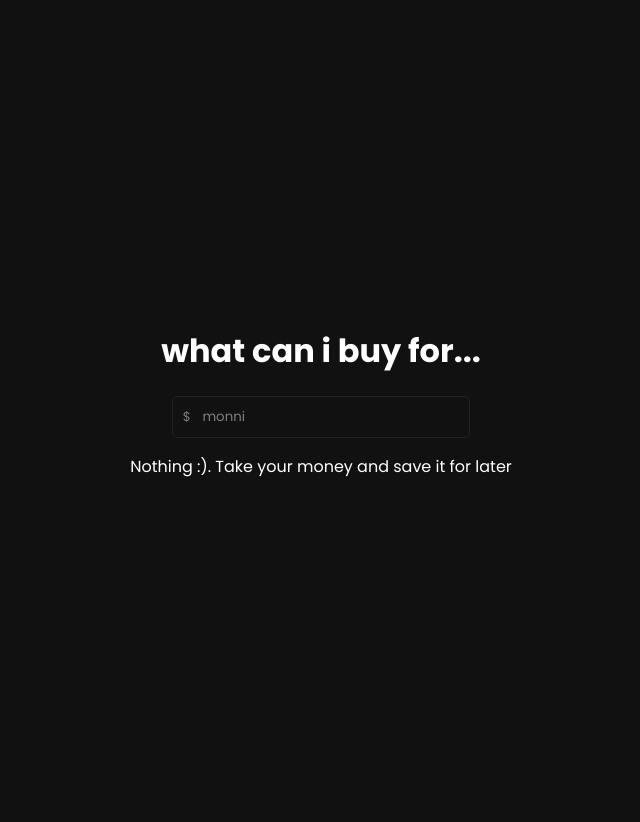
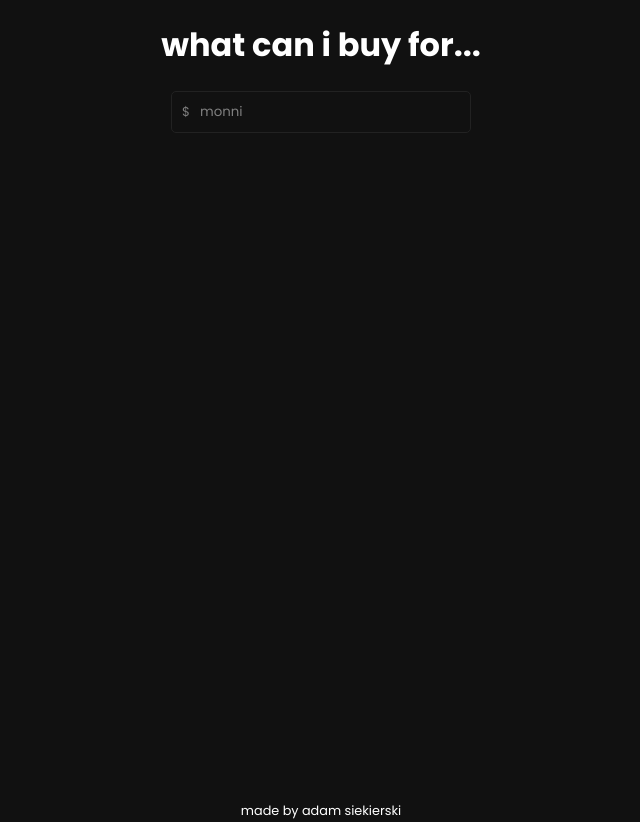
Before and after one commit to AdamSiekierski/whatcanibuy, a Svelte app: page / in a window 1280 px wide. Shown: the whole page, without its empty margins (319-959 px from the left). Before the commit the page ends 800 px from the top, so only its background shows below. Built offline with nearby package versions, Linux system fonts and the light colour scheme.

Commit message:
Layout and design improvments

```diff
--- a/src/App.svelte
+++ b/src/App.svelte
@@ -3,12 +3,12 @@
   import { values } from './data/values.json';
 
   interface ResultItem {
-    value: string;
+    things: string[];
     from: number;
   }
 
   let money: number;
-  let result: ResultItem = values[0];
+  let result: ResultItem;
 
   function showResult() {
     result = values.reduce((previousValue, currentValue) =>
@@ -22,15 +22,43 @@
     height: 100vh;
     display: flex;
     flex-direction: column;
-    justify-content: center;
+    justify-content: space-between;
     align-items: center;
+    text-align: center;
+  }
+
+  .footer {
+    text-align: center;
+    padding: 2px;
+    font-size: 0.8em;
+
+    a {
+      color: white;
+      text-decoration: none;
+      transition: color 0.3s ease;
+
+      &:hover {
+        color: orangered;
+      }
+    }
   }
 </style>
 
 <main class="wrapper">
-  <h1>what can i buy for...</h1>
-  <Money bind:value={money} on:input={showResult} />
+  <div>
+    <h1>what can i buy for...</h1>
+    <Money bind:value={money} on:input={showResult} />
+  </div>
   {#if result}
-    <p class="result">{result.value}</p>
+    <div class="result">
+      {#each result.things as thing}
+        <p>{thing}</p>
+      {/each}
+    </div>
   {/if}
+  <div />
 </main>
+<footer class="footer">
+  made by
+  <a href="https://siekierski.ml">adam siekierski</a>
+</footer>
--- a/src/components/Money.svelte
+++ b/src/components/Money.svelte
@@ -16,8 +16,13 @@
     border-radius: 5px;
     transition: box-shadow 0.5s ease, color 0.3s ease;
     box-shadow: 0px 0px 0px 0px orangered;
-    padding: 10px;
     font-size: 0.8em;
+    text-align: left;
+    max-width: 300px;
+    margin: 0 auto;
+    display: flex;
+    align-items: center;
+    padding-left: 10px;
 
     &--focused {
       box-shadow: 0px 0px 0px 3px orangered;
@@ -32,8 +37,9 @@
     font-family: inherit;
     position: relative;
     border: none;
-    margin-left: 1ch;
+    padding: 10px;
     -moz-appearance: textfield;
+    flex: 1;
 
     &::-webkit-input-placeholder {
       color: gray;
```
